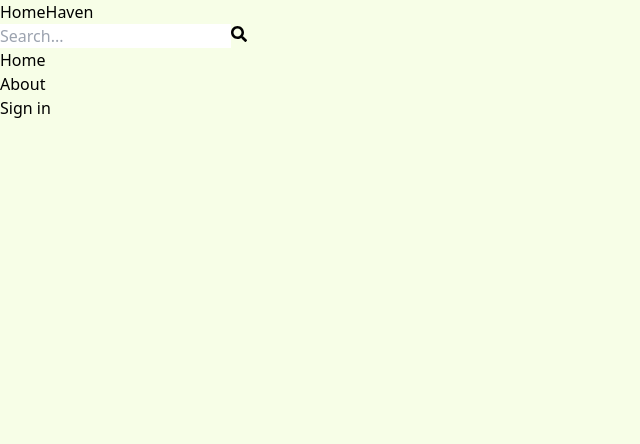
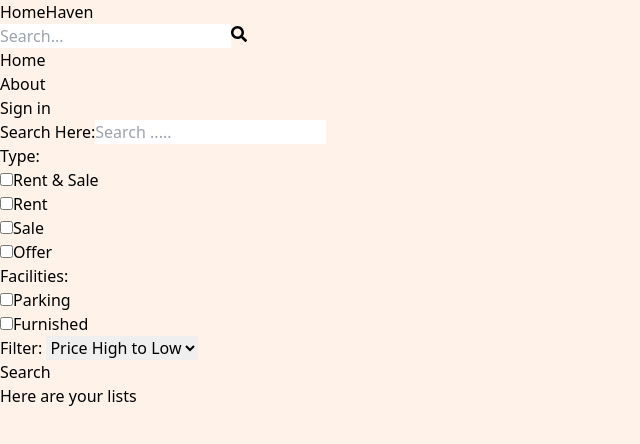
Before and after one commit to EethakulaBhavani/MERN_REAL_ESTATE_Project, a React (Vite) app in the folder client/: page /search in a window 1280 px wide. Shown: the top 444 px of the page, without its empty margins (0-640 px from the left). Built offline with nearby package versions, Linux system fonts and the light colour scheme; no server answers.

Commit message:
created search page UI

```diff
--- a/client/src/App.jsx
+++ b/client/src/App.jsx
@@ -9,6 +9,7 @@ import PrivateRoute from "./components/PrivateRoute";
 import CreateListing from "./pages/CreateListing";
 import UpdateListing from "./pages/UpdateListing";
 import Listing from "./pages/Listing";
+import Search from "./pages/Search";
 
 export default function App() {
   return (
@@ -20,6 +21,7 @@ export default function App() {
       <Route path="/sign-up" element={<Signup/>}/>
       <Route path="/about" element={<About/>}/>
       <Route path="/listing/:listingId" element={<Listing/>}/>
+      <Route path="search" element={<Search/>}/>
       <Route element={<PrivateRoute/>}>
       <Route path="/profile" element={<Profile/>}/>
       <Route path="/create-listing" element={<CreateListing/>}/>
--- a/client/src/index.css
+++ b/client/src/index.css
@@ -3,5 +3,5 @@
 @tailwind utilities;
 
 body{
-    background-color: rgb(247, 254, 231);
+    background-color: rgb(254, 242, 233);
 }
--- /dev/null
+++ b/client/src/pages/Search.jsx
@@ -0,0 +1,62 @@
+import React from 'react'
+
+export default function
+Search() {
+  return (
+    <div className='flex flex-col md:flex-row'>
+        <div className="p-7 border-b-2 md:border-r-2 md:min-h-screen">
+            <form className='flex flex-col gap-8'>
+                <div className="flex items-center gap-2">
+                    <label className='whitespace-nowrap font-semibold'>Search Here:</label>
+                    <input type='text' id='searchTerm' placeholder='Search .....'
+                    className='boorder rounded-lg p-3 w-full'/>
+                </div>
+                <div className="flex gap-2 flex-wrap items-center">
+                    <label className='font-semibold'>Type:</label>
+                    <div className="flex gap-2">
+                        <input type='checkbox' id='all' className='w-5'/>
+                        <span>Rent & Sale</span>
+                    </div>
+                    <div className="flex gap-2">
+                        <input type='checkbox' id='rent' className='w-5'/>
+                        <span>Rent</span>
+                    </div>
+                    <div className="flex gap-2">
+                        <input type='checkbox' id='sale' className='w-5'/>
+                        <span>Sale</span>
+                    </div>
+                    <div className="flex gap-2">
+                        <input type='checkbox' id='offer' className='w-5'/>
+                        <span>Offer</span>
+                    </div>
+                </div>
+                <div className="flex gap-2 flex-wrap items-center">
+                    <label className='font-semibold'>Facilities:</label>
+                    <div className="flex gap-2">
+                        <input type='checkbox' id='parking' className='w-5'/>
+                        <span>Parking</span>
+                    </div>
+                    <div className="flex gap-2">
+                        <input type='checkbox' id='furnished' className='w-5'/>
+                        <span>Furnished</span>
+                    </div>
+
+                </div>
+                <div className="flex items-center gap-2">
+                    <label className='font-semibold'>Filter: </label>
+                    <select id='sort_order' className='border rounded-lg p-3'>
+                        <option>Price High to Low</option>
+                        <option>Price Low to High</option>
+                        <option>Latest</option>
+                        <option>Oldest</option>
+                    </select>
+                </div>
+                <button className='rounded-lg p-3 bg-amber-800 text-white hover:opacity-85 uppercase font-semibold'>Search</button>
+            </form>
+        </div>
+        <div className="">
+            <h1 className='text-3xl font-semibold p-3 border-b text-amber-800 mt-5 '>Here are your lists</h1>
+        </div>
+    </div>
+  )
+}
```
